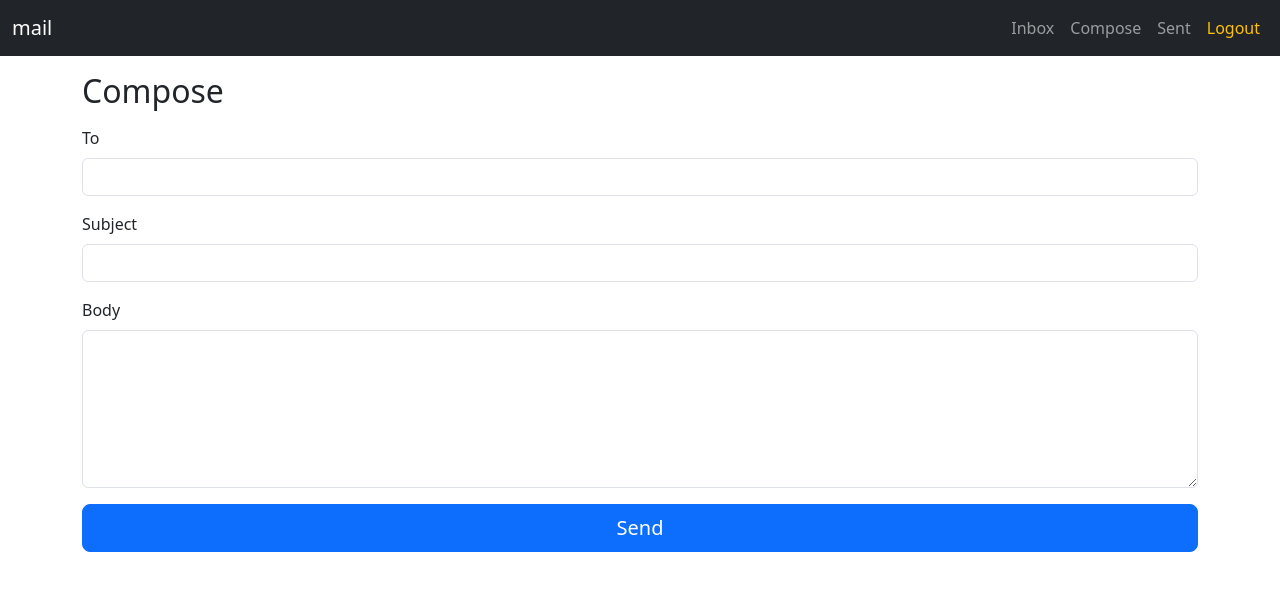
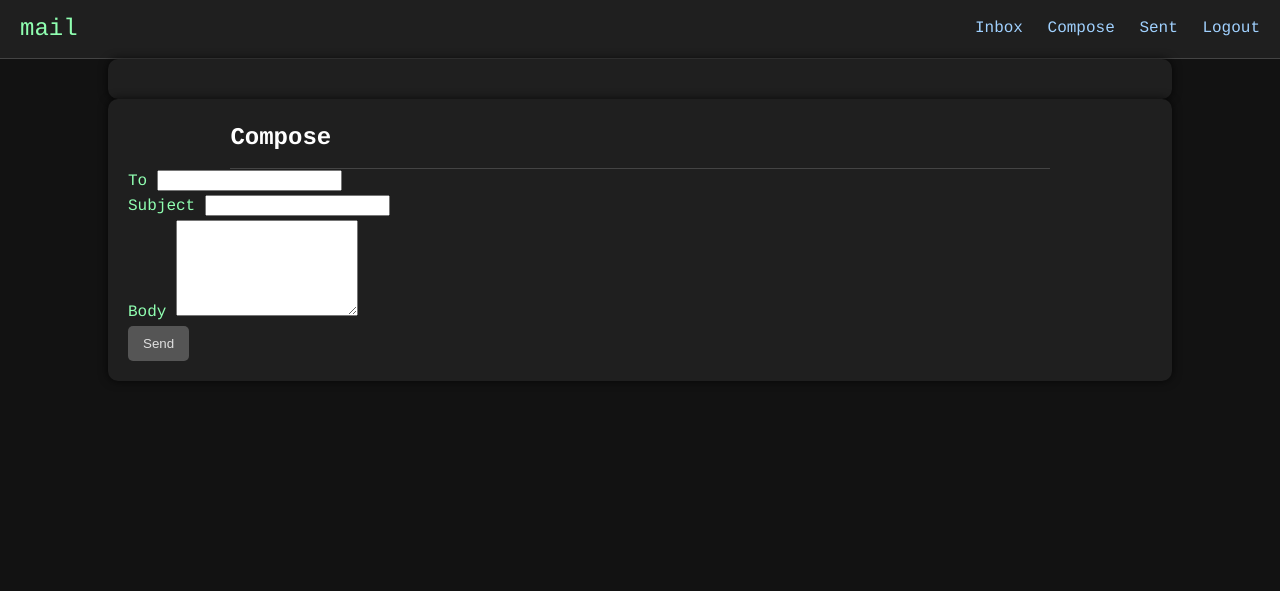
Before and after one commit to sortalost/mxal, a Flask app: page /compose in a window 1280 px wide. Shown: the top 591 px of the page. Run offline with Flask 3, Linux system fonts and the light colour scheme; the visitor is signed in with stand-in values (Sample User, id 1).

Commit message:
update styles

```diff
--- a/src/static/css/style.css
+++ b/src/static/css/style.css
@@ -1,28 +1,182 @@
+
 body {
-    font-family: system-ui, sans-serif;
+    background-color: #121212;
+    color: #90ffb1;
+    font-family: 'Courier', Courier, monospace;
+    margin: 0;
+    padding: 0;
+    line-height: 1.6;
 }
-.table td, .table th {
-    vertical-align: middle;
+
+/* Container */
+.container {
+    width: 80%;
+    margin: 0 auto;
+    padding: 20px;
+    background-color: #1f1f1f;
+    border-radius: 10px;
+    box-shadow: 0 0 10px rgba(0, 0, 0, 0.7);
 }
-textarea {
-    resize: vertical;
+
+/* Headings */
+h1, h2 {
+    color: #ffffff;
+    border-bottom: 1px solid #444;
+    padding-bottom: 10px;
+    margin-bottom: 20px;
+    width: 80%;
+    margin: 0 auto;
 }
-@media (max-width: 576px) {
-    h2 {
-        font-size: 1.4rem;
-    }
-    nav .navbar-brand {
-        font-size: 1rem;
-    }
+
+
+/* Navbar */
+.navbar {
+    background-color: #1f1f1f;
+    padding: 10px 20px;
+    border-bottom: 1px solid #444;
 }
+
+.nav-container {
+    display: flex;
+    justify-content: space-between;
+    align-items: center;
+}
+
+.navbar-brand {
+    font-size: 1.5em;
+    color: #90ffb1;
+    text-decoration: none;
+}
+
+.nav-links a {
+    margin-left: 15px;
+    color: #a0d1ff;
+    text-decoration: none;
+}
+
+.nav-links a:hover {
+    color: #ffbf80;
+}
+
+.logout {
+    color: #ff8080;
+}
+
+/* Tables desktop */
+table {
+    width: 100%;
+    border-collapse: collapse;
+    background-color: #1f1f1f;
+    border-radius: 10px;
+    overflow: hidden;
+}
+
+thead {
+    background-color: #333;
+}
+
+th, td {
+    padding: 12px 15px;
+    border-bottom: 1px solid #444;
+    text-align: left;
+    color: #e0e0e0;
+}
+
+tr:hover {
+    background-color: #2a2a2a;
+}
+
+a {
+    color: #a0d1ff;
+    text-decoration: none;
+}
+
+a:hover {
+    color: #ffbf80;
+}
+
+/* Cards mobile */
 .card {
+    background-color: #1f1f1f;
     border-radius: 8px;
+    padding: 0;
+    box-shadow: 0 0 10px rgba(0,0,0,0.4);
 }
+
 .card-body {
     padding: 0.75rem 1rem;
 }
+
+.card-body .fw-bold {
+    color: #ffffff;
+}
+
+.card-body .small {
+    color: #aaa;
+}
+
+/* Buttons */
+button, .btn {
+    padding: 10px 15px;
+    background-color: #555;
+    color: #e0e0e0;
+    border: none;
+    border-radius: 5px;
+    cursor: pointer;
+}
+
+button:hover, .btn:hover {
+    background-color: #777;
+}
+
+/* Alerts */
+.alert {
+    padding: 10px;
+    border-radius: 5px;
+    margin: 10px auto;
+    width: 80%;
+    text-align: center;
+}
+
+.alert.success {
+    background-color: #1f3d2f;
+    color: #90ffb1;
+}
+
+.alert.error {
+    background-color: #3d1f1f;
+    color: #ffb0b0;
+}
+
+.alert.warning {
+    background-color: #3d3d1f;
+    color: #fff8a0;
+}
+
+/* Responsive */
+@media (max-width: 768px) {
+    .container {
+        width: 95%;
+        padding: 15px;
+    }
+
+    h1, h2 {
+        width: 100%;
+        font-size: 1.4rem;
+    }
+
+    .nav-container {
+        flex-direction: column;
+        align-items: flex-start;
+    }
+
+    .nav-links {
+        margin-top: 10px;
+    }
+}
+
 @media (max-width: 576px) {
-    h2 {
+    h1, h2 {
         font-size: 1.2rem;
     }
 }
--- a/src/templates/base.html
+++ b/src/templates/base.html
@@ -6,29 +6,23 @@
     <link rel="manifest" href="/static/other/manifest.json">
     <title>email client</title>
     <link rel="icon" type="image/png" href="{{ url_for('static', filename='images/mail_192.png') }}">
-    <link href="https://cdn.jsdelivr.net/npm/bootstrap@5.3.0/dist/css/bootstrap.min.css" rel="stylesheet">
     <link rel="stylesheet" href="{{ url_for('static', filename='css/style.css') }}">
 </head>
 <body>
 
 <!-- navbar -->
-<nav class="navbar navbar-expand-lg navbar-dark bg-dark sticky-top">
-  <div class="container-fluid">
+<nav class="navbar">
+  <div class="nav-container">
     <a class="navbar-brand" href="{{ url_for('inbox') }}">mail</a>
-    <button class="navbar-toggler" type="button" data-bs-toggle="collapse" data-bs-target="#navMenu">
-      <span class="navbar-toggler-icon"></span>
-    </button>
-    <div class="collapse navbar-collapse" id="navMenu">
-      <ul class="navbar-nav ms-auto">
-        {% if session.get("email_user") %}
-        <li class="nav-item"><a class="nav-link" href="{{ url_for('inbox') }}">Inbox</a></li>
-        <li class="nav-item"><a class="nav-link" href="{{ url_for('compose') }}">Compose</a></li>
-        <li class="nav-item"><a class="nav-link" href="{{ url_for('sent') }}">Sent</a></li>
-        <li class="nav-item"><a class="nav-link text-warning" href="{{ url_for('logout') }}">Logout</a></li>
-        {% else %}
-        <li class="nav-item"><a class="nav-link" href="{{ url_for('login') }}">Login</a></li>
-        {% endif %}
-      </ul>
+    <div class="nav-links">
+      {% if session.get("email_user") %}
+        <a href="{{ url_for('inbox') }}">Inbox</a>
+        <a href="{{ url_for('compose') }}">Compose</a>
+        <a href="{{ url_for('sent') }}">Sent</a>
+        <a class="logout" href="{{ url_for('logout') }}">Logout</a>
+      {% else %}
+        <a href="{{ url_for('login') }}">Login</a>
+      {% endif %}
     </div>
   </div>
 </nav>
@@ -38,9 +32,8 @@
   {% with messages = get_flashed_messages(with_categories=true) %}
     {% if messages %}
       {% for category, message in messages %}
-        <div class="alert alert-{{ category }} alert-dismissible fade show" role="alert">
+        <div class="alert {{ category }}">
           {{ message }}
-          <button type="button" class="btn-close" data-bs-dismiss="alert"></button>
         </div>
       {% endfor %}
     {% endif %}
@@ -48,11 +41,10 @@
 </div>
 
 <!-- main -->
-<div class="container my-3">
+<div class="container">
   {% block content %}{% endblock %}
 </div>
 
-<script src="https://cdn.jsdelivr.net/npm/bootstrap@5.3.0/dist/js/bootstrap.bundle.min.js"></script>
 <script src="{{ url_for('static', filename='js/script.js') }}"></script>
 <script>
 if ('serviceWorker' in navigator) {
```
